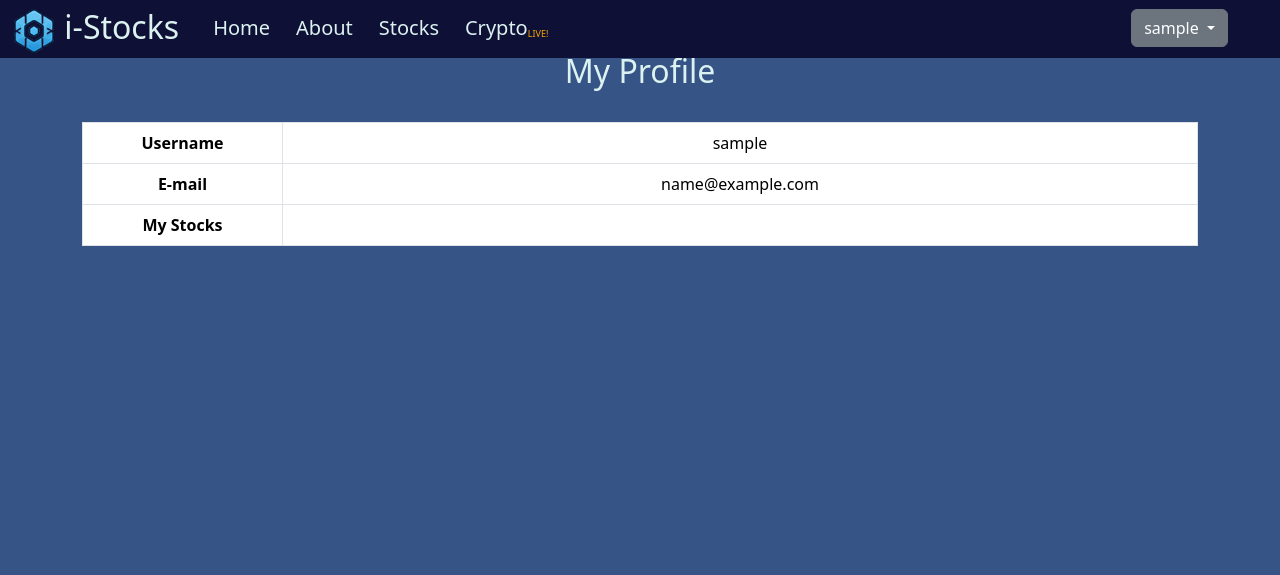
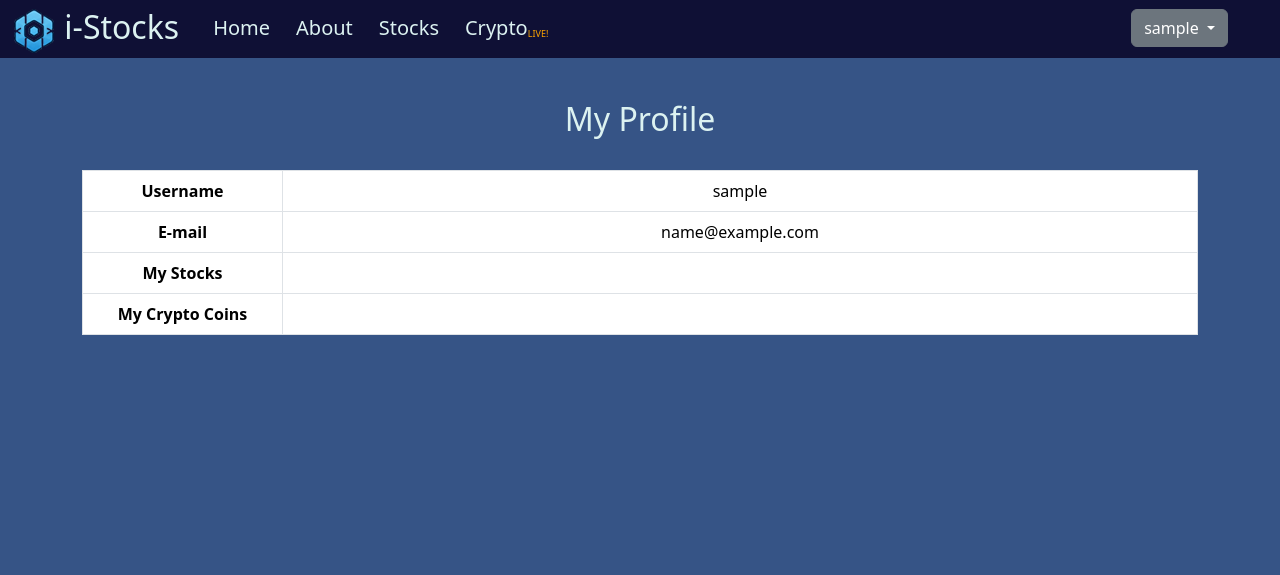
Before and after one commit to dan7467/stock-predictor, a Django app: page /my_profile/ in a window 1280 px wide. Shown: the top 575 px of the page. Run offline with Django 5.2, Linux system fonts and the light colour scheme; the visitor is signed in with stand-in values (Sample User, id 1).

Commit message:
My Coins functionality added for My Profile page

```diff
--- /dev/null
+++ b/main/crypto_handler.py
@@ -0,0 +1,5 @@
+import requests
+
+def check_if_symbol_exists(coin):
+    response = requests.get(f'https://api.coincap.io/v2/assets/{coin}').json()
+    return "data" in response
--- a/main/models.py
+++ b/main/models.py
@@ -4,6 +4,7 @@ from django.db import models
 # extending the existing data model:
 class CustomUser(AbstractUser):
     my_stocks = models.JSONField(default=list)
+    my_coins = models.JSONField(default=list)
     user_updates = models.JSONField(default=dict)
     user_notifications = models.JSONField(default=list)
     last_action_datetime_utc = models.JSONField(default=str)
--- a/main/static/crypto_live_plotter.js
+++ b/main/static/crypto_live_plotter.js
@@ -1,4 +1,3 @@
-        // TO-DO: create 'My Coins' functionality for 'My Profile', and to be presented (on the side) when you enter 'Crypto'
         var params = new URLSearchParams(window.location.search);
         const coin_name = params.get('requested_coin');
         const from_page_num = params.get('from_page_num');
@@ -38,6 +37,9 @@
                 }
             }
             return "";
+        }
+        function update_name() {
+            document.getElementById('_symbol').value = coin_name;
         }
 
         function setCookie(cname, cvalue, hours_to_expire) {
--- a/main/templates/crypto_live.html
+++ b/main/templates/crypto_live.html
@@ -106,7 +106,7 @@ Page <b><a id="curr_page"></a></b> (<a id="curr_num_of_pages"></a> Total)
                     <td id="small_table_cell"><b id="${page_coin_ids_list[i]}">${normalizeCoinName(page_coin_ids_list[i])}</b>:</td>
                     <td><h5 id="${page_coin_ids_list[i]}_price"><code style="font-size: 12px;"><span class="loader_mini"></span></code></h5></td>
                     <td id="small_table_cell">
-                        <a id="${page_coin_ids_list[i]}_plotter_link" href="/crypto_live_plotter?requested_coin=${page_coin_ids_list[i]}&last_data=[]" style="text-decoration:none;">
+                        <a id="${page_coin_ids_list[i]}_plotter_link" href="/crypto_live_plotter?requested_coin=${page_coin_ids_list[i]}&from_page_num=${page_num}&last_data=[]" style="text-decoration:none;">
                             <button class="btn btn-primary">Live graph</button>
                         </a>
                     </td>
--- a/main/templates/my_profile.html
+++ b/main/templates/my_profile.html
@@ -7,7 +7,7 @@
     <meta name="viewport" content="width=device-width, initial-scale=1">
     <title>{% block title %}i-Stocks | My Profile{% endblock %}</title>
 </head>
-
+<br/><br/>
 <h2>My Profile</h2>
 
 <br/>
@@ -96,6 +96,46 @@
 
             </tr>
 
+            <tr>
+
+                <td id="small_table_cell">
+
+                    <b>
+
+                        My Crypto Coins
+
+                    </b>
+
+                </td>
+
+                <td>
+
+                    <br/>
+                    <form method="post" class="forms">
+                        <input type="hidden" id="_method" name="_method" value="DELETE_COIN">
+                        <input type="hidden" id="_coin_sym" name="_coin_sym">
+                        {% csrf_token %}
+                        {% for coin in user.my_coins %}
+                            {% if deleted %}
+                                {% if deleted == coin %}
+                                {% else %}
+                                <div class="btn-group btn-group-sm">
+                                    <button type="button" class="btn btn-primary">{{ coin }}</button>
+                                    <button type="submit" id="del_{{ coin }}_btn" onclick="remove_from_my_coins('{{ coin }}')" class="btn btn-danger">Delete</button>
+                                </div><br/><br/>
+                                {% endif %}
+                            {% else %}
+                                <div class="btn-group btn-group-sm">
+                                    <a href="/crypto_live_plotter/?requested_coin={{coin}}&from_page_num=0"><button type="button" class="btn btn-primary">{{ coin }}</button></a>
+                                    <button type="submit" id="del_{{ coin }}_btn" onclick="remove_from_my_coins('{{ coin }}')" class="btn btn-danger">Delete</button>
+                                </div><br/><br/>
+                            {% endif %}
+                        {% endfor %}
+                    </form>
+                </td>
+
+            </tr>
+
         </table>
 
     {% else %}
@@ -113,6 +153,10 @@
             document.getElementById('_stock_sym').value = stock_sym;
             document.getElementById('del_'+stock_sym+'_btn').innerHTML = 'Loading...';
         }
+        function remove_from_my_coins(coin_sym) {
+            document.getElementById('_coin_sym').value = coin_sym;
+            document.getElementById('del_'+coin_sym+'_btn').innerHTML = 'Loading...';
+        }
     </script>
 
 {% endblock %}
--- a/main/views.py
+++ b/main/views.py
@@ -10,7 +10,7 @@ from .models import CustomUser, CryptoCoinNames
 from django.views.decorators.http import require_http_methods
 from django.views.decorators.csrf import csrf_exempt
 import json, requests
-from . import notifications, input_sanitizer
+from . import notifications, input_sanitizer, crypto_handler
 
 stock_data_handler = StockData()
 
@@ -56,6 +56,27 @@ def crypto_live(request):
 
 def crypto_live_plotter(request):
     # last_action_timestamp_update(request)
+    profile = CustomUser.objects.get(username=request.user.username)
+    print('a')
+    if request.method == 'POST':
+        print('b')
+        if request.POST.get('_method') == 'SAVE':
+            print('c')
+            coin_symbol = request.POST.get('_symbol', False)
+            if input_sanitizer.is_sanitized_stock_symbol(coin_symbol):
+                print('d')
+                if coin_symbol and coin_symbol not in profile.my_coins and crypto_handler.check_if_symbol_exists(coin_symbol):
+                    print('e')
+                    try:
+                        print('f')
+                        profile.my_coins.append(coin_symbol)
+                        profile.save()
+                        print('F')
+                        messages.success(request, f"Coin {coin_symbol} added to 'My Crypto Coins'!")
+                    except Exception as e:
+                        messages.error(request, f"Could not update coin: {e}")
+                else:
+                    messages.error(request, 'No coin symbol was entered!')
     return render(request, 'crypto_live_plotter.html')
 
 def home_members(request):
@@ -153,6 +174,18 @@ def my_profile(request):
                         return render(request, 'my_profile.html', {'deleted': stock_symbol})
                     except Exception as e:
                         messages.error(request, f"Could not update stock: {e}")
+        elif request.POST.get('_method', False) == 'DELETE_COIN':
+            coin_symbol = request.POST.get('_coin_sym', False)
+            if input_sanitizer.is_sanitized_stock_symbol(coin_symbol):
+                if coin_symbol:
+                    profile = CustomUser.objects.get(username=request.user.username)
+                    try:
+                        profile.my_coins.remove(coin_symbol)
+                        profile.save()
+                        messages.success(request, f"Coin {coin_symbol} removed from 'My Crypto Coins'")
+                        return render(request, 'my_profile.html', {'deleted': coin_symbol})
+                    except Exception as e:
+                        messages.error(request, f"Could not update coin: {e}")
     return render(request, 'my_profile.html')
 
 @login_required
```
Also changed, not shown: main/templates/crypto_live_plotter.html (+10 -2 lines), main/migrations/0010_customuser_my_coins.py (added).
